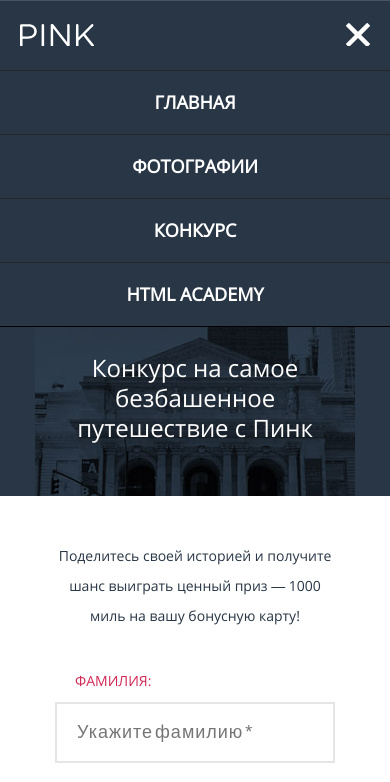
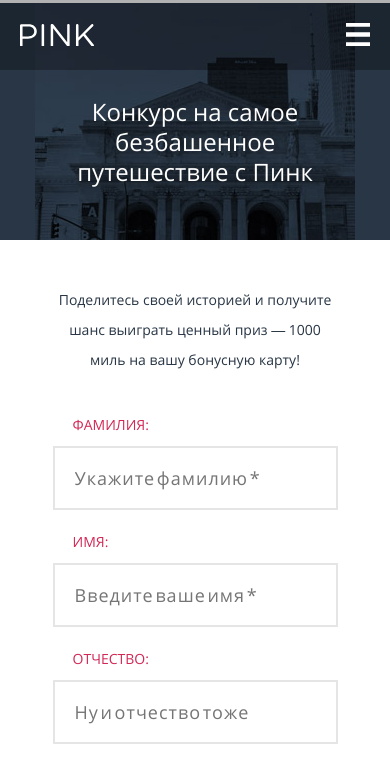
Before and after one commit to SergeiGray/585503-pink-16, a website: page source/form.html in a window 390 px wide. Shown: the top 782 px of the page. Drawn offline with nearby package versions, Linux system fonts and the light colour scheme; files that its build step writes are made by us from their sources.

Commit message:
JS для блока menu

```diff
--- a/source/form.html
+++ b/source/form.html
@@ -124,8 +124,7 @@
             </fieldset>
             <fieldset class="form__emotions grid-for-form__emotions">
               <legend class="form__legend form__legend--emotions">Опишите свои эмоции</legend>
-              <textarea name="emotions" id="form__emotions-text" rows="1" class="form__emotions-text">Можно прям в красках, не стесняясь в выражениях
-              </textarea>
+              <textarea name="emotions" id="form__emotions-text" rows="1" class="form__emotions-text" placeholder="Можно прям в красках, не стесняясь в выражениях"></textarea>
             </fieldset>
             <div class="form__sending grid-for-form__sending">
               <input type="submit" value="Отправить форму" class="form__sending-button">
@@ -170,5 +169,6 @@
         </div>
       </div>
     </footer>
+    <script src="js/script.js"></script>
   </body>
 </html>
--- /dev/null
+++ b/source/js/script.js
@@ -0,0 +1,14 @@
+let menuContainer = document.querySelector('.menu__container');
+let menuToggle = document.querySelector('.menu__menu-toggle');
+let menu = document.querySelector('.menu');
+let menuHead = document.querySelector('.menu__head');
+menuContainer.classList.add('menu__script-on');
+menuToggle.classList.add('menu__script-on--menu-toggle');
+menu.classList.add('menu__script-on--menu');
+menuHead.classList.add('menu__script-on--menu-head');
+menuToggle.addEventListener('click', function() {
+  menuContainer.classList.toggle('menu__script-on');
+  menuToggle.classList.toggle('menu__script-on--menu-toggle');
+  menu.classList.toggle('menu__script-on--menu');
+  menuHead.classList.toggle('menu__script-on--menu-head');
+})
--- a/source/sass/blocks/form.scss
+++ b/source/sass/blocks/form.scss
@@ -255,7 +255,7 @@
     &:after {
       content: '';
       position: absolute;
-      top: 12px;
+      top: 14px;
       right: 0;
       width: 60px;
       height: 60px;
@@ -270,7 +270,7 @@
     &:after {
       content: '';
       position: absolute;
-      top: 12px;
+      top: 14px;
       right: 0;
       width: 60px;
       height: 60px;
@@ -283,6 +283,7 @@
 }
 .form__input-text {
   border: 2px solid #e5e5e5;
+  font-family: "Open Sans";
   font-size: 18px;
   letter-spacing: 1px;
   word-spacing: -4px;
@@ -488,6 +489,9 @@
   line-height: 29px;
   resize: none;
   border: 2px solid #e5e5e5;
+  &::placeholder {
+    opacity: 1;
+  }
 }
 @media (min-width: $tablet-version) {
   .form__emotions-text {
--- a/source/sass/blocks/menu.scss
+++ b/source/sass/blocks/menu.scss
@@ -47,7 +47,9 @@
   width: 24px;
   height: 23px;
   margin-right: 20px;
-  background: url(../img/icon-menu-cross.svg) no-repeat;
+  background-image: url(../img/icon-menu-cross.svg);
+  background-repeat: no-repeat;
+  background-position: center center;
 }
 @media (min-width: $tablet-version){
   .menu__menu-toggle {
@@ -81,3 +83,15 @@
 .menu__link {
   @include link-in-menu;
 }
+.menu__script-on {
+  display: none;
+  &--menu {
+    background-color: rgba(0, 0, 0, 0.3);
+  }
+  &--menu-head {
+    box-shadow: none;
+  }
+  &--menu-toggle {
+    background-image: url(../img/icon-menu-burger.svg);
+  }
+}
```
Also changed, not shown: source/index.html (+1 -0 lines), source/photo.html (+1 -0 lines).
